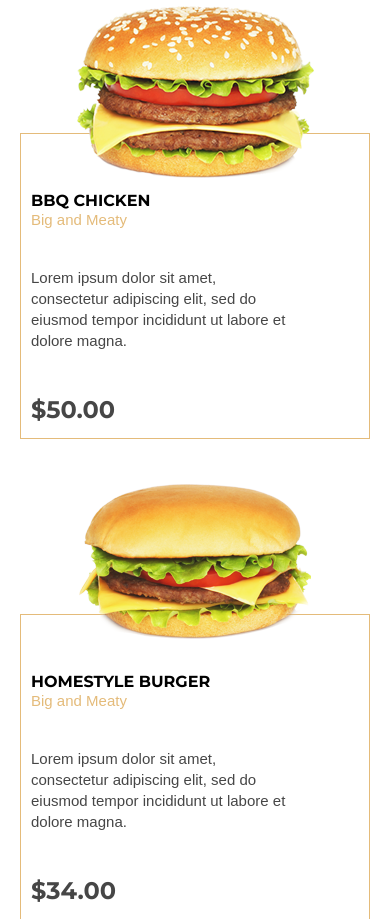
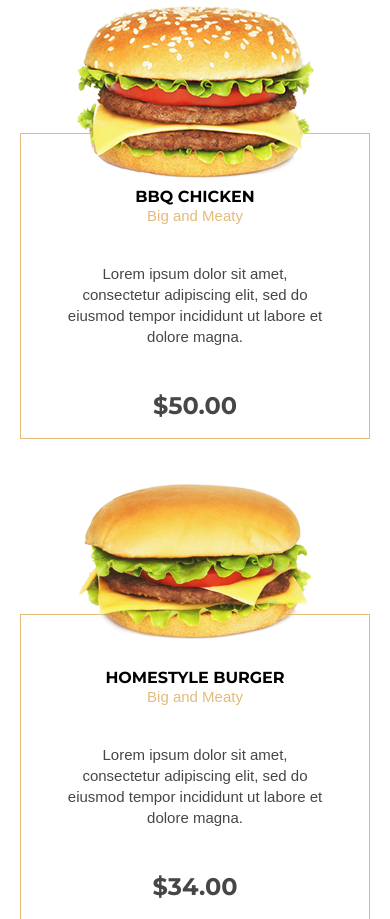
Before and after one commit to memberx2/restaurant, a website: page index.html in a window 390 px wide. Shown: the part 6129-7048 px from the top of the page. Drawn offline with nearby package versions, Linux system fonts and the light colour scheme; files whose address does not match are found by name; a web font is replaced by a local one.

Commit message:
rwd tablet

```diff
--- a/src/scss/components/_forms.scss
+++ b/src/scss/components/_forms.scss
@@ -8,8 +8,9 @@
         margin: 0 auto;
         margin-top: 80px;
 
-        @include media ('<=phone') {
+        @include media ('<=920px') {
             width: 100%;
+            max-width: 270px;
         }
     }
     &__fieldset {
@@ -21,14 +22,14 @@
         border: 0;
 
         justify-content: space-between;
-        @include media ('<=phone') {
+        @include media ('<=920px') {
             flex-direction: column;
         }
     }
     &__field {
         position: relative;
 
-        @include media ('<=phone') {
+        @include media ('<=920px') {
             margin-bottom: 20px;
         }
     }
@@ -43,16 +44,6 @@
         color: $color_white;
         border: 1px solid $color_gold;
         background-color: transparent;
-    }
-    &__time {
-        //left: 0;
-    }
-    &__data {
-        //left: 25%;
-        //transform: translate(-75%);
-    }
-    &__number {
-        //left: 22px;
     }
 }
 
--- a/src/scss/components/_lists.scss
+++ b/src/scss/components/_lists.scss
@@ -27,7 +27,7 @@
 
                 background-color: rgba(0, 0, 0, .6);
                 .header2 & {
-                    top: 140px;
+                    top: 100px;
 
                     background-color: rgba(255, 255, 255, .6);
                 }
@@ -93,6 +93,12 @@
 
             width: 100%;
         }
+        @include media ('>phone','<=1220px') {
+            position: absolute;
+
+            width: 100%;
+            padding: 0 40px;
+        }
     }
     &__item {
         display: block;
@@ -152,7 +158,7 @@
         transform: translateY(-50%);
 
         justify-content: space-between;
-        @include media ('<=phone') {
+        @include media ('<=tablet') {
             top: 150px;
             left: 50%;
 
@@ -175,7 +181,7 @@
         border: 1px solid $color_black;
         border-radius: 100%;
 
-        @include media ('<=phone') {
+        @include media ('<=tablet') {
             margin: 0 7px;
         }
         &:hover {
@@ -211,6 +217,8 @@
         justify-content: space-between;
         @include media ('<=phone') {
             flex-direction: column;
+
+            align-items: center;
         }
     }
     &__chef {
@@ -258,6 +266,8 @@
         justify-content: center;
         @include media ('<=phone') {
             flex-direction: column;
+
+            align-items: center;
         }
     }
     &__chef {
@@ -311,7 +321,7 @@
 
 .menu {
     &__list--right {
-        @include media ('<=phone') {
+        @include media ('<=1226px') {
             margin-top: 35px;
         }
     }
@@ -323,7 +333,7 @@
         height: 642px;
 
         justify-content: space-between;
-        @include media ('<=phone') {
+        @include media ('<=1226px') {
             height: 100%;
         }
     }
@@ -335,7 +345,7 @@
 
         width: 590px;
 
-        @include media ('<=phone') {
+        @include media ('<=1226px') {
             flex-direction: column;
 
             width: 100%;
@@ -353,19 +363,22 @@
 
             border: 1px solid $color_gold;
 
-            @include media ('<=phone') {
+            @include media ('<=1226px') {
                 width: 100%;
+                max-width: 454px;
+
+                text-align: center;
             }
             .menu__list--left & {
                 right: -120px;
 
                 padding: 56px 0 48px 138px;
 
-                @include media ('<=phone') {
+                @include media ('<=1226px') {
                     top: 130px;
                     left: 50%;
 
-                    padding-left: 10px;
+                    padding: 52px 0;
 
                     transform: translate(-50%);
                 }
@@ -375,11 +388,11 @@
 
                 padding: 56px 0 48px 70px;
 
-                @include media ('<=phone') {
+                @include media ('<=1226px') {
                     top: 130px;
                     left: 50%;
 
-                    padding-left: 15px;
+                    padding: 52px 0;
 
                     transform: translate(-50%);
                 }
@@ -398,8 +411,10 @@
 
         flex-wrap: wrap;
         justify-content: space-between;
-        @include media ('<=phone') {
+        @include media ('<=1200px') {
             height: 100%;
+
+            align-items: center;
         }
     }
     &__item {
@@ -413,9 +428,13 @@
             flex-direction: column;
 
             width: 100%;
+            max-width: 364px;
             margin: 10px 0;
 
             align-items: center;
         }
+        @include media ('>phone','<=1220px') {
+            flex-direction: row;
+        }
     }
 }
--- a/src/scss/components/_swiper.scss
+++ b/src/scss/components/_swiper.scss
@@ -64,7 +64,7 @@
     transform: translateY(-50%);
 
     background-image: none;
-    @include media ('<=phone'){
+    @include media ('<=tablet'){
         display: none;
     }
     .best-cuisine & {
--- a/src/scss/components/_texts.scss
+++ b/src/scss/components/_texts.scss
@@ -323,6 +323,9 @@
 
             font-size: 15px;
             font-weight: normal;
+            @include media ('<=1226px') {
+                margin: 40px auto 42px;
+            }
         }
         &--price {
             font-family: $font_montserrat;
@@ -391,7 +394,7 @@
 
         color: $color_white;
 
-        @include media ('<=phone') {
+        @include media ('<=1200px') {
             width: 100%;
         }
     }
--- a/src/scss/layout/_header.scss
+++ b/src/scss/layout/_header.scss
@@ -22,6 +22,9 @@
         padding: 28px 0 5px;
 
         background-color: $color_white;
+        @include media ('<=tablet') {
+            height: 130px;
+        }
     }
     &.header3 {
         height: 128px;
--- a/src/scss/layout/_sections.scss
+++ b/src/scss/layout/_sections.scss
@@ -168,6 +168,11 @@
             margin-bottom: 46px;
             padding: 0 0 23px 10px;
         }
+        @include media ('>phone','<=1220px') {
+            left: 50%;
+
+            transform: translate(-50%, -50%);
+        }
         &:before {
             position: absolute;
             top: -24px;
@@ -182,7 +187,7 @@
             border-style: solid;
             border-color: $color_gold;
 
-            @include media ('<=phone') {
+            @include media ('<=1220px') {
                 left: 50%;
 
                 width: 90%;
@@ -270,7 +275,7 @@
 
         transform: translateY(-50%);
 
-        @include media ('<=phone') {
+        @include media ('<=1226px') {
             top: 0;
             left: 50%;
 
@@ -279,7 +284,7 @@
         .menu__list--left & {
             left: 0;
 
-            @include media ('<=phone') {
+            @include media ('<=1226px') {
                 left: 50%;
 
                 transform: translate(-50%);
@@ -288,7 +293,7 @@
         .menu__list--right & {
             right: 0;
 
-            @include media ('<=phone') {
+            @include media ('<=1226px') {
                 left: 50%;
 
                 transform: translate(-50%);
@@ -304,7 +309,7 @@
     margin-top: 100px;
 
     justify-content: space-between;
-    @include media ('<=phone') {
+    @include media ('<=1226px') {
         flex-direction: column;
     }
 }
@@ -366,8 +371,11 @@
         margin-top: 96px;
 
         justify-content: center;
-        @include media ('<=phone') {
+        @include media ('<=tablet') {
             flex-direction: column;
+        }
+        @include media ('>phone','<=1220px') {
+            padding: 0 20px;
         }
     }
     &__text-container {
@@ -382,7 +390,7 @@
         background: url(../img/6.png) 50% 50% no-repeat;
         background-size: cover;
 
-        @include media ('<=phone') {
+        @include media ('<=tablet') {
             width: 100%;
             height: 100%;
             margin: 10px 0;
@@ -393,18 +401,13 @@
             top: 50%;
             left: 50%;
 
-            width: 380px;
-            height: 330px;
+            width: 95%;
+            height: 95%;
 
             content: '';
             transform: translate(-50%,-50%);
 
             border: 1px solid $color_black;
-            @include media ('<=phone') {
-            height: 95%;
-            width: 95%;
-        }
-
         }
     }
 }
```
Also changed, not shown: static/css/main.css.
